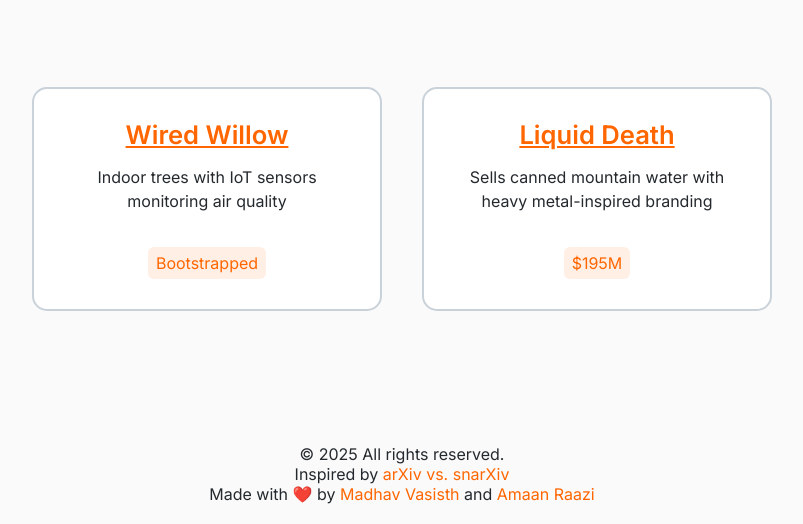
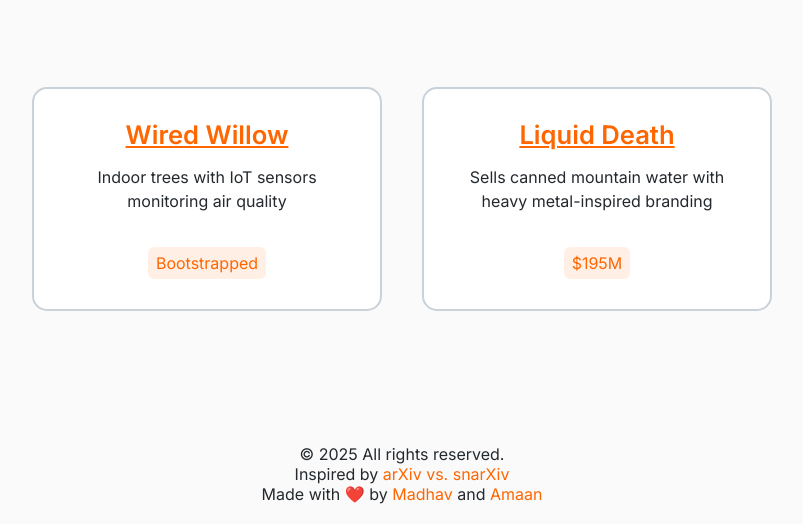
Before and after one commit to amaan-raazi/VCorGPT, a plain HTML site: page index.html in a window 1280 px wide. Shown: the part 276-800 px from the top of the page, without its empty margins (238-1041 px from the left). Drawn offline with Linux system fonts and the light colour scheme.

Commit message:
Initial Commit

```diff
--- a/index.html
+++ b/index.html
@@ -43,8 +43,8 @@
 <div class="footer">
     <p id="year"></p>
     <p>Inspired by <a href="https://snarxiv.org/vs-arxiv/">arXiv vs. snarXiv</a></p>
-    <p>Made with ❤️ by <a href="https://www.linkedin.com/in/madhav-vasisth-1873382a2/">Madhav Vasisth</a> and <a
-            href="https://www.linkedin.com/in/amaan-raazi/"> Amaan Raazi</a></p>
+    <p>Made with ❤️ by <a href="https://www.linkedin.com/in/madhav-vasisth-1873382a2/">Madhav</a> and <a
+            href="https://www.linkedin.com/in/amaan-raazi/"> Amaan</a></p>
 </div>
 
 <script src="script.js"></script>
```
